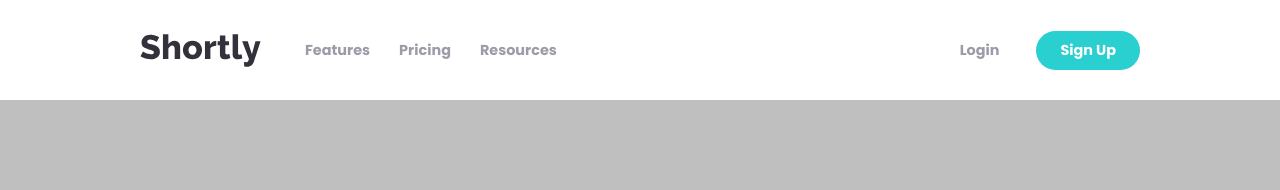
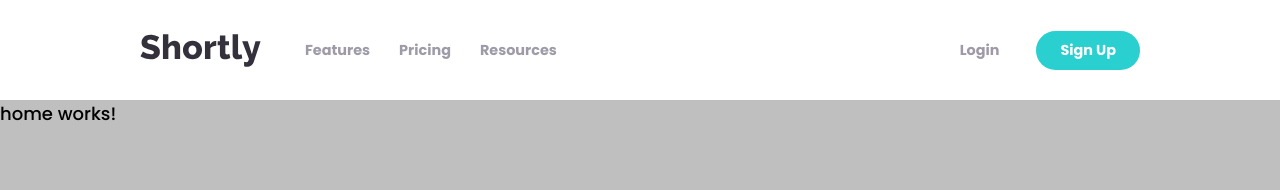
Before and after one commit to LucasS-Goncalves/url-shortening, an Angular app: page / in a window 1280 px wide. Shown: the top 190 px of the page. Built offline with nearby package versions, Linux system fonts and the light colour scheme.

Commit message:
creating home component

```diff
--- a/src/app/app.component.html
+++ b/src/app/app.component.html
@@ -1 +1,2 @@
 <app-navbar></app-navbar>
+<app-home></app-home>
--- a/src/app/app.module.ts
+++ b/src/app/app.module.ts
@@ -3,11 +3,13 @@
 
 import { AppComponent } from './app.component';
 import { NavbarComponent } from './components/navbar/navbar.component';
+import { HomeComponent } from './pages/home/home.component';
 
 @NgModule({
   declarations: [
     AppComponent,
-    NavbarComponent
+    NavbarComponent,
+    HomeComponent
   ],
   imports: [
     BrowserModule
--- /dev/null
+++ b/src/app/pages/home/home.component.html
@@ -0,0 +1 @@
+<p>home works!</p>
```
Also changed, not shown: src/app/pages/home/home.component.ts (added, +10 -0 lines), src/app/pages/home/home.component.css (added).
